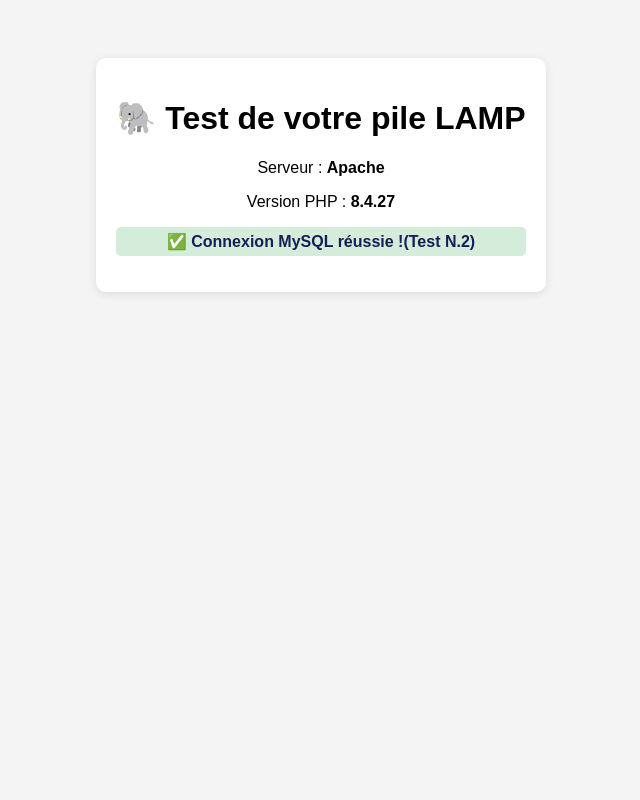
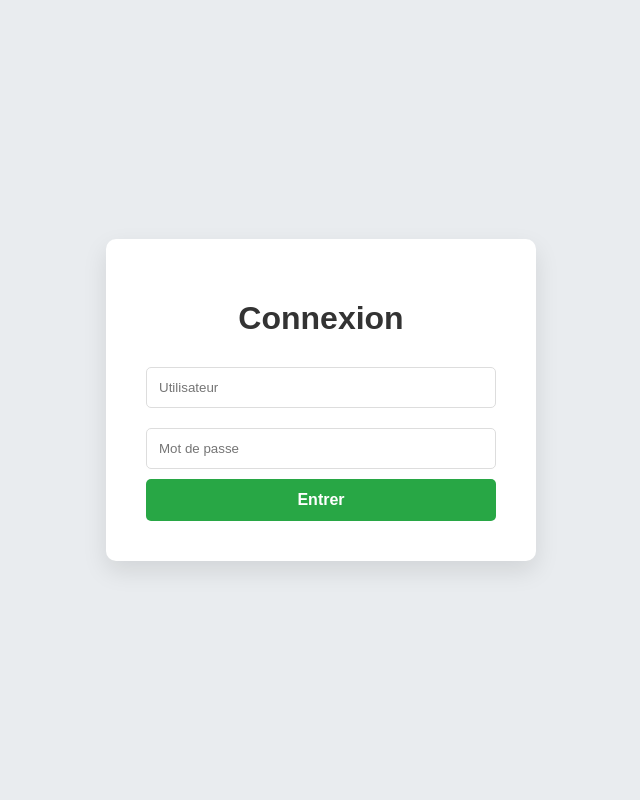
Before and after one commit to mathisbork/CamView, a PHP site: page / in a window 1280 px wide. Shown: the whole page, without its empty margins (319-959 px from the left). Run offline with PHP 8.4, Linux system fonts and the light colour scheme.

Commit message:
test page de login

```diff
--- a/www/index.php
+++ b/www/index.php
@@ -1,36 +1,101 @@
+<?php
+session_start(); // On démarre la session pour se souvenir du visiteur
+
+// --- 1. CONFIGURATION ---
+$host = 'lamp-mysql';
+$db   = 'CamView';      // Le nom de ta base (vu sur ta capture)
+$user = 'root';
+$pass = 'Estiam2025*';  // Ton mot de passe root
+$charset = 'utf8mb4';
+
+$dsn = "mysql:host=$host;dbname=$db;charset=$charset";
+$options = [
+    PDO::ATTR_ERRMODE            => PDO::ERRMODE_EXCEPTION,
+    PDO::ATTR_DEFAULT_FETCH_MODE => PDO::FETCH_ASSOC,
+    PDO::ATTR_EMULATE_PREPARES   => false,
+];
+
+// --- 2. CONNEXION BDD ---
+try {
+    $pdo = new PDO($dsn, $user, $pass, $options);
+} catch (\PDOException $e) {
+    die("❌ Erreur de connexion : " . $e->getMessage());
+}
+
+// --- 3. TRAITEMENT DECONNEXION ---
+if (isset($_GET['action']) && $_GET['action'] === 'logout') {
+    session_destroy();
+    header("Location: index.php");
+    exit;
+}
+
+// --- 4. TRAITEMENT CONNEXION ---
+$message = "";
+if ($_SERVER['REQUEST_METHOD'] === 'POST') {
+    $username = $_POST['username'] ?? '';
+    $password = $_POST['password'] ?? '';
+
+    // On cherche l'utilisateur dans ta table 'user'
+    $stmt = $pdo->prepare("SELECT * FROM user WHERE username = ?");
+    $stmt->execute([$username]);
+    $user = $stmt->fetch();
+
+    // On vérifie le mot de passe hashé
+    if ($user && password_verify($password, $user['password'])) {
+        $_SESSION['user_id'] = $user['user_id']; // Ta colonne s'appelle user_id
+        $_SESSION['username'] = $user['username'];
+        // On recharge la page pour passer en mode "connecté"
+        header("Location: index.php");
+        exit;
+    } else {
+        $message = "❌ Identifiant ou mot de passe incorrect.";
+    }
+}
+?>
+
 <!DOCTYPE html>
 <html lang="fr">
 <head>
     <meta charset="UTF-8">
-    <title>Test LAMP Stack</title>
+    <title>Espace Membre CamView</title>
     <style>
-        body { font-family: sans-serif; text-align: center; padding: 50px; background: #f4f4f4; }
-        .card { background: white; padding: 20px; border-radius: 10px; box-shadow: 0 2px 10px rgba(0,0,0,0.1); display: inline-block; }
-        .status { font-weight: bold; padding: 5px 10px; border-radius: 5px; }
-        .success { background: #d4edda; color: #151f57ff; }
-        .error { background: #f8d7da; color: #721c24; }
+        body { font-family: sans-serif; background: #e9ecef; display: flex; justify-content: center; align-items: center; height: 100vh; margin: 0; }
+        .card { background: white; padding: 40px; border-radius: 10px; box-shadow: 0 10px 25px rgba(0,0,0,0.1); width: 350px; text-align: center; }
+        h1 { color: #333; margin-bottom: 20px; }
+        input { width: 100%; padding: 12px; margin: 10px 0; border: 1px solid #ddd; border-radius: 5px; box-sizing: border-box; }
+        button { width: 100%; padding: 12px; background-color: #28a745; color: white; border: none; border-radius: 5px; cursor: pointer; font-size: 16px; font-weight: bold; }
+        button:hover { background-color: #218838; }
+        .logout { background-color: #dc3545; }
+        .logout:hover { background-color: #c82333; }
+        .error { color: #dc3545; margin-top: 15px; font-size: 0.9em; }
+        .welcome-icon { font-size: 40px; margin-bottom: 10px; display: block; }
     </style>
 </head>
 <body>
+
     <div class="card">
-        <h1>🐘 Test de votre pile LAMP</h1>
-        <p>Serveur : <strong>Apache</strong></p>
-        <p>Version PHP : <strong><?php echo phpversion(); ?></strong></p>
+        <?php if (isset($_SESSION['username'])): ?>
+            <span class="welcome-icon">👤</span>
+            <h1>Bienvenue<br><?php echo htmlspecialchars($_SESSION['username']); ?></h1>
+            <p>Vous êtes connecté sur CamView.</p>
 
-        <?php
-        // Configuration de la connexion (selon ton docker-compose.yml)
-        $host = 'lamp-mysql'; // Nom du service dans le docker-compose
-        $user = 'root';
-        $pass = 'Estiam2025*'; // Le mot de passe que tu as mis dans le YAML
+            <a href="index.php?action=logout" style="text-decoration: none;">
+                <button class="logout">Se déconnecter</button>
+            </a>
 
-        try {
-            $conn = new PDO("mysql:host=$host", $user, $pass);
-            $conn->setAttribute(PDO::ATTR_ERRMODE, PDO::ERRMODE_EXCEPTION);
-            echo '<p class="status success">✅ Connexion MySQL réussie !(Test N.2)</p>';
-        } catch(PDOException $e) {
-            echo '<p class="status error">❌ Échec MySQL : ' . $e->getMessage() . '</p>';
-        }
-        ?>
+        <?php else: ?>
+            <h1>Connexion</h1>
+            <form method="POST" action="">
+                <input type="text" name="username" placeholder="Utilisateur" required>
+                <input type="password" name="password" placeholder="Mot de passe" required>
+                <button type="submit">Entrer</button>
+            </form>
+
+            <?php if ($message): ?>
+                <div class="error"><?php echo $message; ?></div>
+            <?php endif; ?>
+        <?php endif; ?>
     </div>
+
 </body>
 </html>
```
